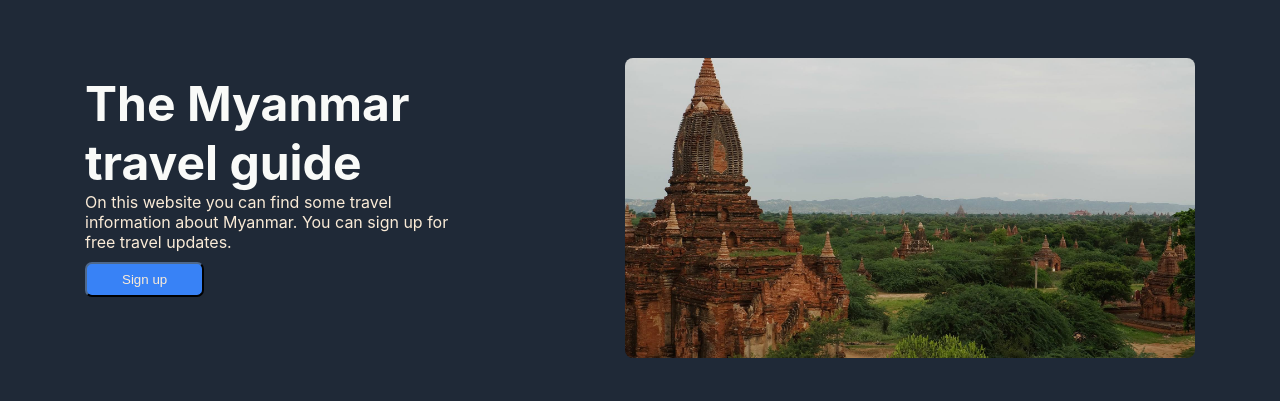
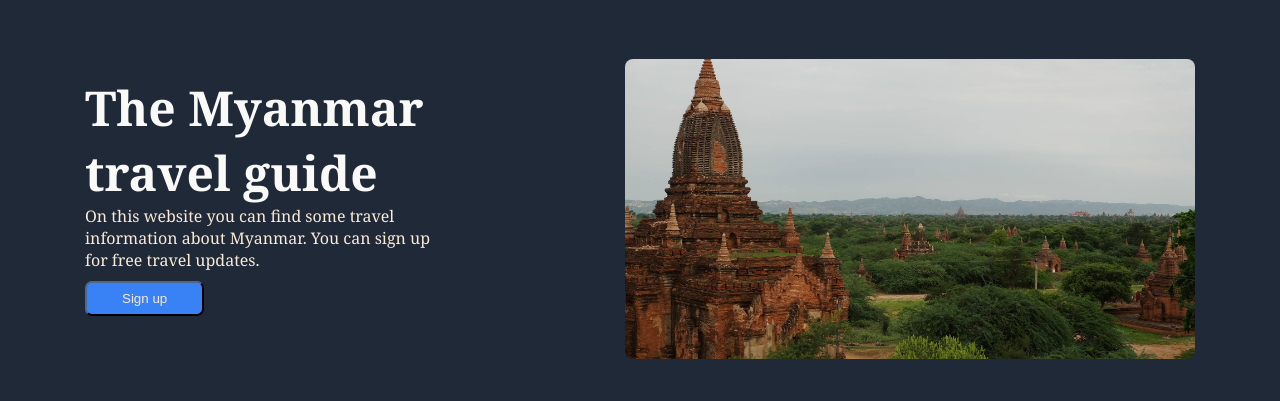
Before and after one commit to ChiaraVerheij/odin_webpage, a plain HTML site: page index.html in a window 1280 px wide. Shown: the part 82-483 px from the top of the page. Drawn offline with Linux system fonts and the light colour scheme.

Commit message:
fonts changed

```diff
--- a/styles.css
+++ b/styles.css
@@ -1,6 +1,6 @@
 body {
     margin: 0;
-    font-family: -apple-system, BlinkMacSystemFont, 'Segoe UI', Roboto, Oxygen, Ubuntu, Cantarell, 'Open Sans', 'Helvetica Neue', sans-serif;
+    font-family: Georgia, 'Times New Roman', Times, serif;
     padding: 0;
 }
 
```
